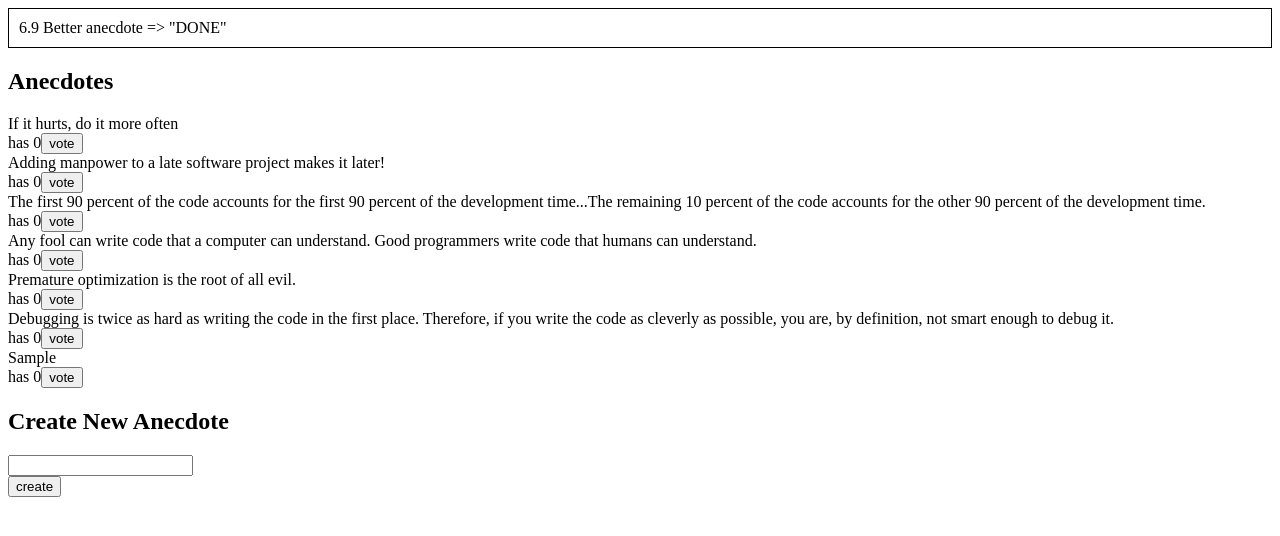
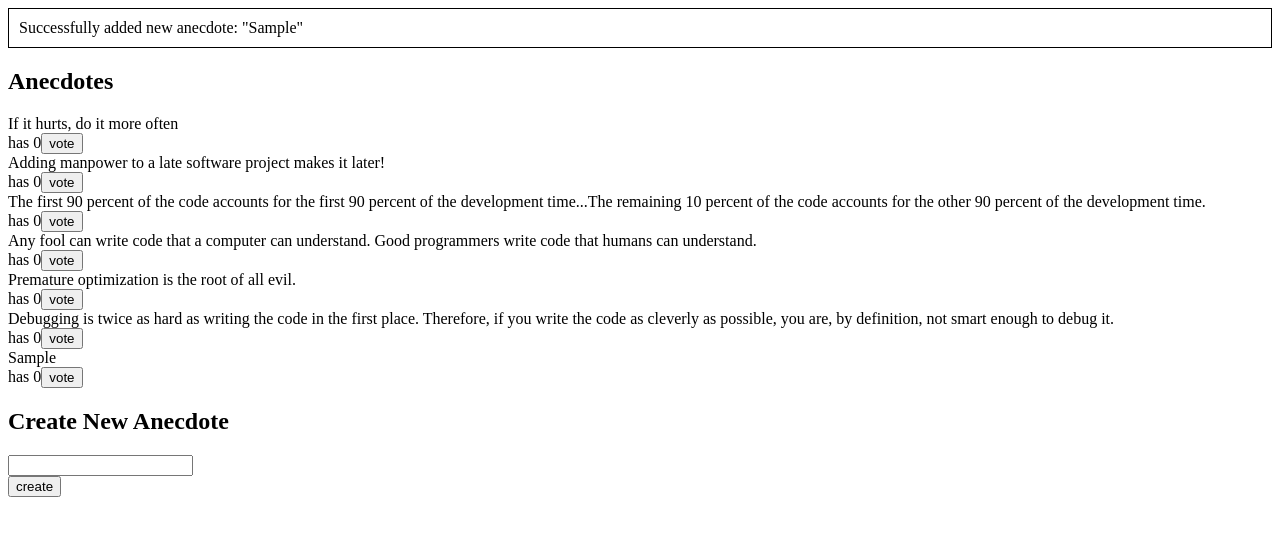
Before and after one commit to bigyaa/fullstackopen2019_exercises, a React (Create React App) app in the folder part6/redux-anecdotes/: page / in a window 1280 px wide. Both pictures are taken after typing "Sample" into the empty fields and a click on the button "create". Shown: the top 536 px of the page. Built offline with nearby package versions, Linux system fonts and the light colour scheme.

Commit message:
6.10 show notification after voting and adding new anecdote for 5 sec

```diff
--- a/part6/redux-anecdotes/src/components/AnecdoteForm.js
+++ b/part6/redux-anecdotes/src/components/AnecdoteForm.js
@@ -1,5 +1,6 @@
 import React from "react";
 import { createAnecdoteRequest } from "../reducers/anecdoteReducer";
+import { setNotification } from "../reducers/notificationReducer";
 
 const AnecdoteForm = ({ store }) => {
 	const createAnecdote = event => {
@@ -7,6 +8,9 @@ const AnecdoteForm = ({ store }) => {
 
 		const anecdote = event.target.anecdote.value;
 		store.dispatch(createAnecdoteRequest(anecdote));
+		store.dispatch(
+			setNotification(`Successfully added new anecdote: "${anecdote}"`)
+		);
 
 		event.target.anecdote.value = "";
 	};
--- a/part6/redux-anecdotes/src/components/AnecdoteList.js
+++ b/part6/redux-anecdotes/src/components/AnecdoteList.js
@@ -1,11 +1,13 @@
 import React from "react";
 import { voteRequest } from "../reducers/anecdoteReducer";
+import { setNotification } from "../reducers/notificationReducer";
 
 const AnecdoteList = ({ store }) => {
 	const anecdotes = store.getState().anecdotes;
 
-  const vote = id => {
+	const vote = (id, content) => {
 		store.dispatch(voteRequest(id));
+		store.dispatch(setNotification(`Voted: "${content}"`));
 	};
 
 	return (
@@ -16,7 +18,9 @@ const AnecdoteList = ({ store }) => {
 					<div>{anecdote.content}</div>
 					<div>
 						has {anecdote.votes}
-            <button onClick={() => vote(anecdote.id)}>vote</button>
+						<button onClick={() => vote(anecdote.id, anecdote.content)}>
+							vote
+						</button>
 					</div>
 				</div>
 			))}
--- a/part6/redux-anecdotes/src/components/Notification.js
+++ b/part6/redux-anecdotes/src/components/Notification.js
@@ -1,16 +1,43 @@
-import React from 'react'
+import React from "react";
+import { emptyNotification } from "../reducers/notificationReducer";
 
-const Notification = ({store}) => {
-  const style = {
-    border: 'solid',
-    padding: 10,
-    borderWidth: 1
-  }
-  return (
-    <div style={style}>
-      {store.getState().notification}
-    </div>
-  )
-}
+const Notification = ({ store }) => {
+	let style;
 
-export default Notification
+	const notification = store.getState().notification;
+
+	if (notification) {
+		style = {
+			border: "solid",
+			padding: 10,
+			borderWidth: 1
+		};
+	} else {
+		style = {
+			display: "none"
+		};
+	}
+
+	let timer;
+
+	const hideNotification = () => {
+		timer = setTimeout(() => {
+			clearTimeout(timer);
+			store.dispatch(emptyNotification());
+		}, 5000);
+	};
+	console.log(timer);
+
+	const showNotification = () => {
+		return <div style={style}>{notification}</div>;
+	};
+
+	return (
+		<div>
+			{showNotification()}
+			{hideNotification()}
+		</div>
+	);
+};
+
+export default Notification;
--- a/part6/redux-anecdotes/src/index.js
+++ b/part6/redux-anecdotes/src/index.js
@@ -3,7 +3,7 @@ import ReactDOM from "react-dom";
 import { createStore, combineReducers } from "redux";
 import App from "./App";
 import anecdoteReducer from "./reducers/anecdoteReducer";
-import notificationReducer, {setNotification} from "./reducers/notificationReducer";
+import notificationReducer from "./reducers/notificationReducer";
 
 const reducer = combineReducers({
 	anecdotes: anecdoteReducer,
@@ -11,7 +11,7 @@ const reducer = combineReducers({
 });
 
 const store = createStore(reducer);
-store.dispatch(setNotification("6.9 Better anecdote => \"DONE\""));
+
 //state values= initial states of reducers
 console.log("main store", store.getState());
 
--- a/part6/redux-anecdotes/src/reducers/anecdoteReducer.js
+++ b/part6/redux-anecdotes/src/reducers/anecdoteReducer.js
@@ -30,7 +30,6 @@ export const createAnecdoteRequest = anecdote => ({
 });
 
 const anecdoteReducer = (state = initialState, action) => {
-  console.log("ANECDOTE", action)
   switch (action.type) {
     case "VOTE":
       const id = action.data.id;
--- a/part6/redux-anecdotes/src/reducers/notificationReducer.js
+++ b/part6/redux-anecdotes/src/reducers/notificationReducer.js
@@ -1,7 +1,6 @@
 const initialState='No new notifications';
 
 const notificationReducer= (state=initialState, action) => {
-    console.log("ANEnotificationReducerCDOTE", action)
     switch (action.type){
         case 'SET_NOTIFICATION':
             return action.notification;
@@ -10,7 +9,7 @@ const notificationReducer= (state=initialState, action) => {
     }
 }
 
-//action creator
+//action creators
 export const setNotification = notification => {
     return ({
         type: 'SET_NOTIFICATION',
@@ -18,4 +17,12 @@ export const setNotification = notification => {
     })
 }
 
+export const emptyNotification = () => {
+    console.log("empty")
+    return ({
+        type: 'SET_NOTIFICATION',
+        notification: null
+    })
+}
+
 export default notificationReducer;
```
Also changed, not shown: 1 other file (tests, documents, lock files or other folders). Lines whose indentation alone changed are shown as unchanged.
